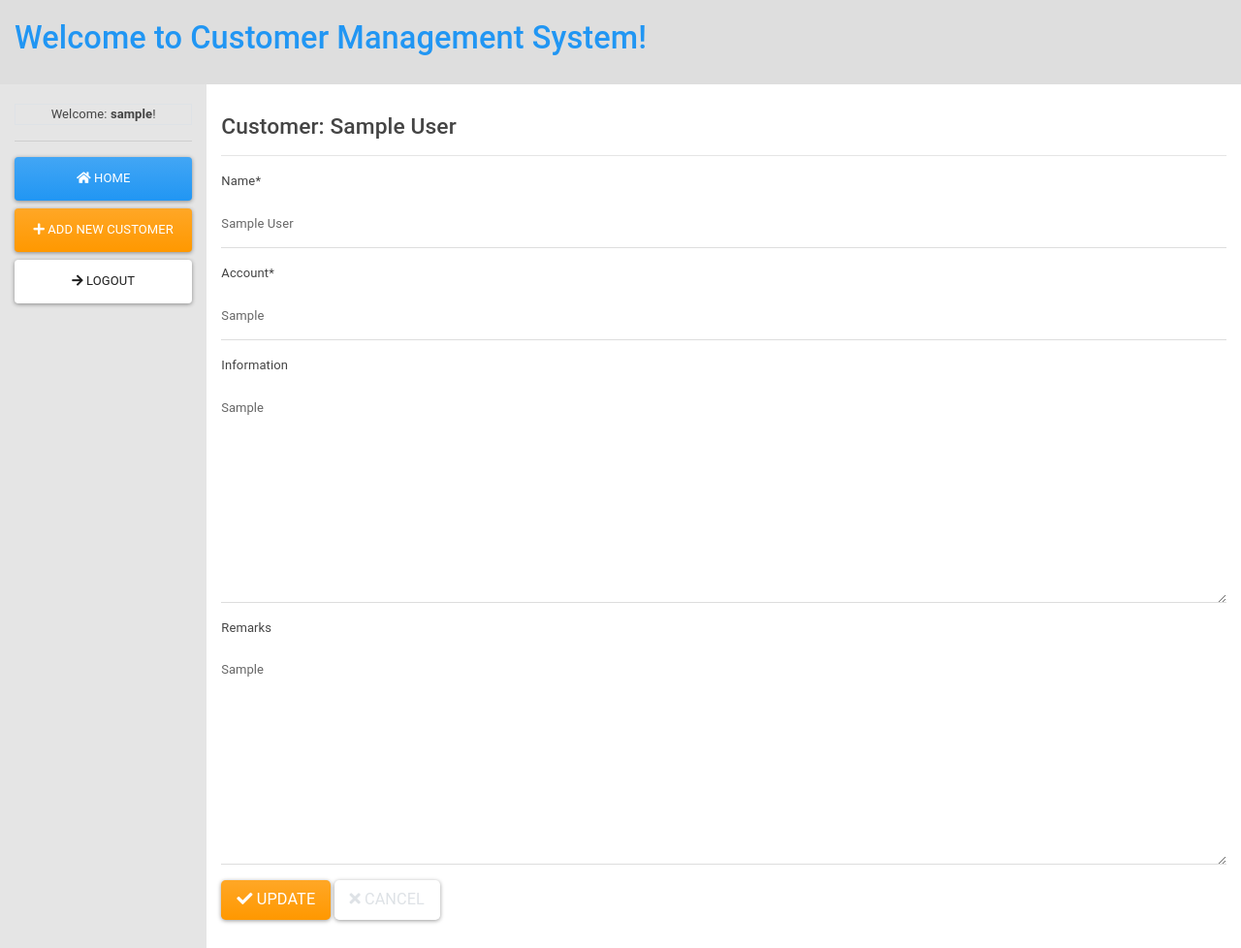
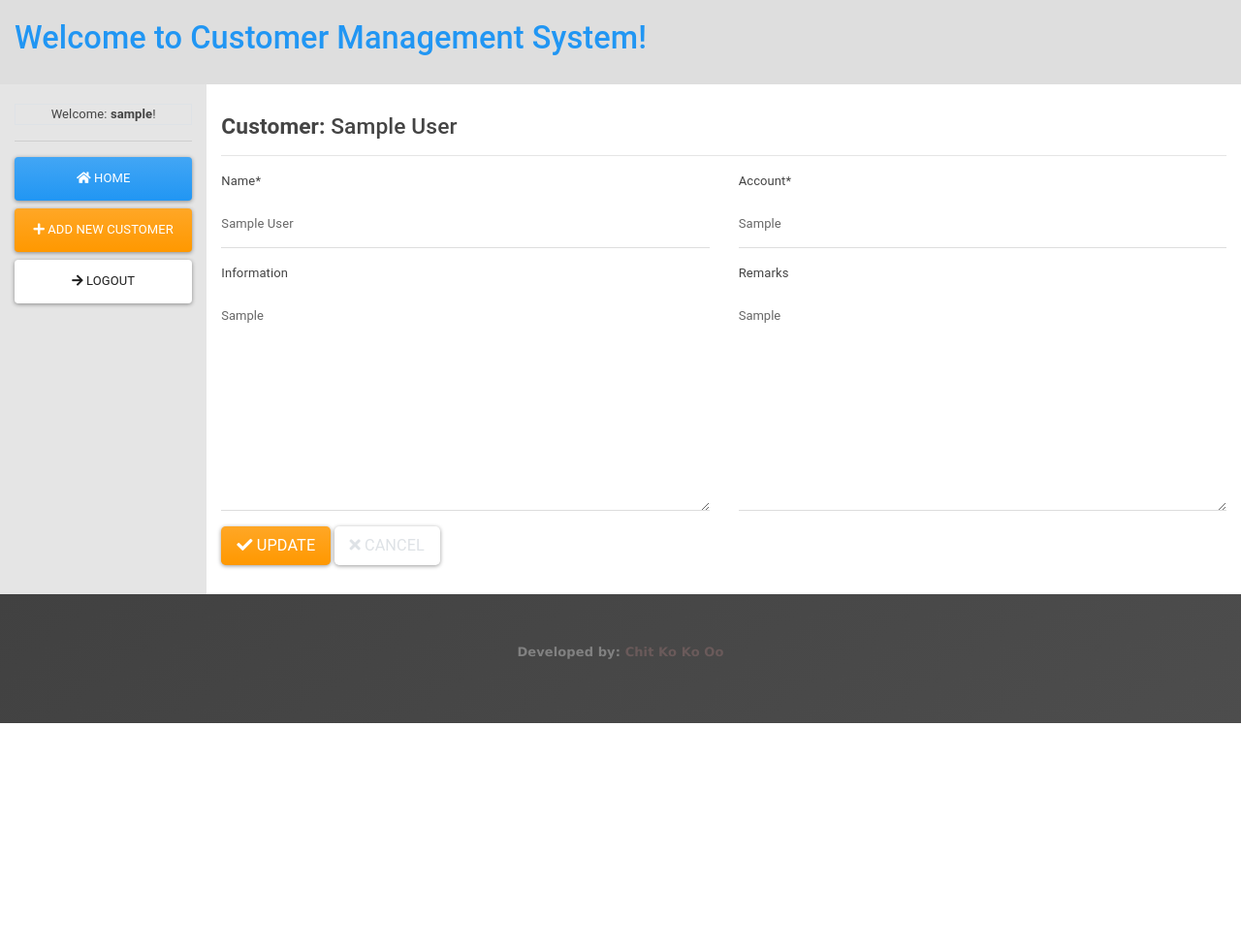
Before and after one commit to chitkokooo/customer-management-system, a Django app: page /customers/1/update/ in a window 1280 px wide. Shown: the top 978 px of the page at 97% size. After the commit the page ends 746 px from the top, so only its background shows below. Run offline with Django 3.2, Linux system fonts and the light colour scheme; a user stored in the database is signed in; tables that the repository leaves empty hold one stand-in row (values such as "Sample post"); some libraries are stand-ins or nearby versions.

Commit message:
redesign customer form layout

```diff
--- a/cms/customers/templates/customers/customer_form.html
+++ b/cms/customers/templates/customers/customer_form.html
@@ -10,11 +10,32 @@
 
 {% block content %}
 {% load crispy_forms_tags %}
-	<h3>Customer: {{ customer.name }}</h3>
+	<h3>
+		{% if customer %}
+			<b>Customer:</b> {{ customer.name }}
+		{% else %}
+			<b>New Customer</b>
+		{% endif %}
+	</h3>
 	<hr>
 	<form action="" method="POST" class="form">
 		{% csrf_token %}
-		{{ form|crispy }}
+		<div class="row">
+			<div class="col-md-6">
+				{{ form.name|as_crispy_field }}
+			</div>
+			<div class="col-md-6">
+				{{ form.account|as_crispy_field }}
+			</div>
+		</div>
+		<div class="row">
+			<div class="col-md-6">
+				{{ form.information|as_crispy_field }}
+			</div>
+			<div class="col-md-6">
+				{{ form.remarks|as_crispy_field}}
+			</div>
+		</div>
 		{% if customer %}
 		<button type="submit" name="update-customer" class="btn btn-lg btn-warning">
 			<i class="fa fa-check"></i> Update
```
Also changed, not shown: resources/3_add_new_customer.png, resources/6_update_customer.png.
